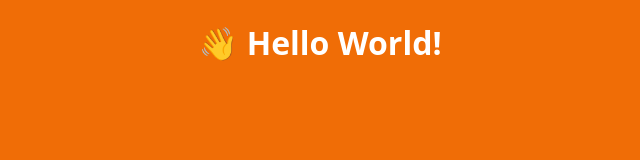
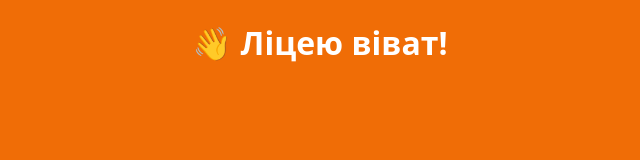
Before and after one commit to dujsvy/first_progect, a plain HTML site: page index.html in a window 1280 px wide. Shown: the whole page, without its empty margins (320-960 px from the left). Drawn offline with Linux system fonts and the light colour scheme.

Commit message:
змінила назву сторінки

```diff
--- a/index.html
+++ b/index.html
@@ -9,6 +9,6 @@
 	<script src="script.js"></script>
 </head>
 <body>
-	<h1>👋 Hello World!</h1>
+	<h1>👋 Ліцею віват!</h1>
 </body>
 </html>
```
